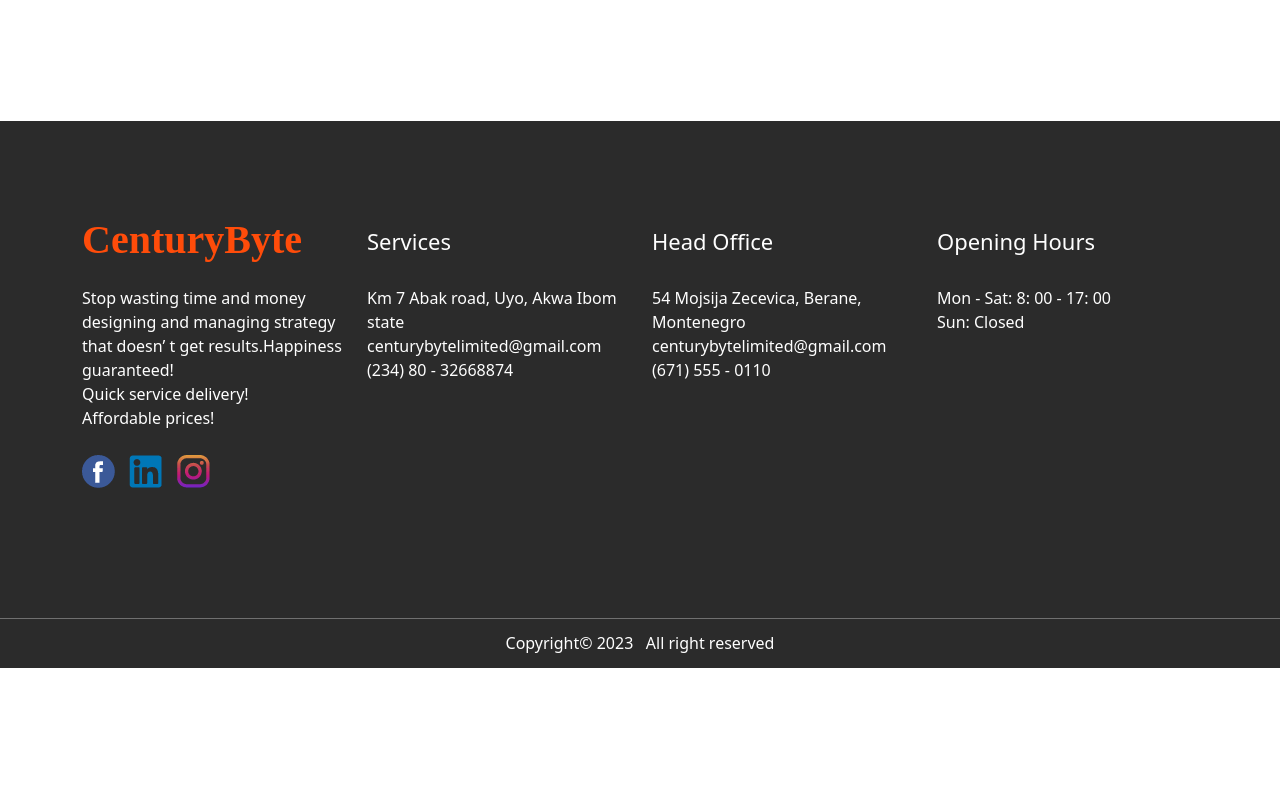
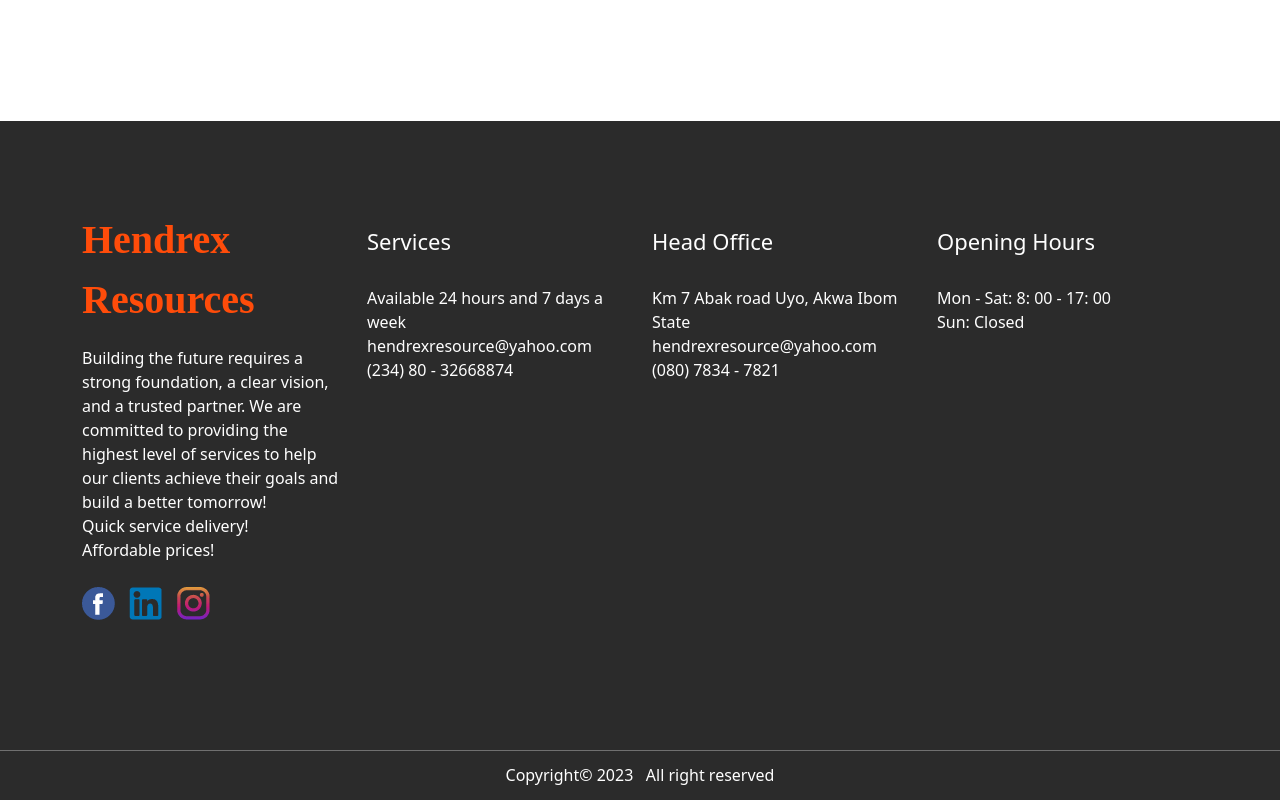
Before and after one commit to Anny85-code/ultarAdvance, a React (Create React App) app: page / in a window 1280 px wide. Shown: the part 6220-7020 px from the top of the page. Before the commit the page ends 6888 px from the top, so only its background shows below. Built offline with nearby package versions, Linux system fonts and the light colour scheme.

Commit message:
:art: Fooeter
Build the footer and style to perfection

```diff
--- a/src/components/Footer/Footer.js
+++ b/src/components/Footer/Footer.js
@@ -18,33 +18,27 @@ const Footer = () => {
         <div className="container">
           <div className="row">
             <div className={`col-lg-3 col-sm-6 ${styles.contain}`}>
-              <p className={styles.logo}> CenturyByte </p>{' '}
+              <p className={styles.logo}> Hendrex Resources </p>{' '}
               <p className={styles.text}>
-                Stop wasting time and money designing and managing strategy that
-                doesn’ t get results.Happiness guaranteed!
+                Building the future requires a strong foundation, a clear
+                vision, and a trusted partner. We are committed to providing the
+                highest level of services to help our clients achieve their
+                goals and build a better tomorrow!
               </p>{' '}
               <p className={styles.text}> Quick service delivery! </p>{' '}
               <p className={styles.text}> Affordable prices! </p>{' '}
               <div className={styles.social_logo}>
                 <a
-                  href="https://web.facebook.com/profile.php?id=100087425060863"
+                  href="https://www.facebook.com/profile.php?id=100063462045932&mibextid=ZbWKwL"
                   rel="noopener noreferrer"
                   target="_blank"
                 >
                   <img src={fb} alt="fb" className={styles.img} />
                 </a>
-                <a
-                  href="https://www.linkedin.com/company/centurybyte-limited/?viewAsMember=true"
-                  rel="noopener noreferrer"
-                  target="_blank"
-                >
+                <a href="#instagram" rel="noopener noreferrer" target="_blank">
                   <img src={linkdin} alt="in" className={styles.img} />
                 </a>
-                <a
-                  href="https://www.instagram.com/centurybytelimited/"
-                  rel="noopener noreferrer"
-                  target="_blank"
-                >
+                <a href="#linkedIn" rel="noopener noreferrer" target="_blank">
                   <img src={insta} alt="insta" className={styles.img} />
                 </a>
               </div>
@@ -52,18 +46,18 @@ const Footer = () => {
             <div className={`col-lg-3 col-sm-6  ${styles.contain}`}>
               <p className={styles.head}> Services </p>{' '}
               <p className={styles.text}>
-                Km 7 Abak road, Uyo, Akwa Ibom state{' '}
+                Available 24 hours and 7 days a week{' '}
               </p>{' '}
-              <p className={styles.text}> centurybytelimited@gmail.com</p>{' '}
+              <p className={styles.text}> hendrexresource@yahoo.com</p>{' '}
               <p className={styles.text}> (234) 80 - 32668874 </p>{' '}
             </div>
             <div className={`col-lg-3 col-sm-6 ${styles.contain}`}>
               <p className={styles.head}> Head Office </p>{' '}
               <p className={styles.text}>
-                54 Mojsija Zecevica, Berane, Montenegro{' '}
+                Km 7 Abak road Uyo, Akwa Ibom State{' '}
               </p>{' '}
-              <p className={styles.text}> centurybytelimited@gmail.com </p>{' '}
-              <p className={styles.text}> (671) 555 - 0110 </p>{' '}
+              <p className={styles.text}> hendrexresource@yahoo.com </p>{' '}
+              <p className={styles.text}> (080) 7834 - 7821 </p>{' '}
             </div>
             <div className={`col-lg-3 col-sm-6 ${styles.contain}`}>
               <p className={styles.head}> Opening Hours </p>{' '}
```
